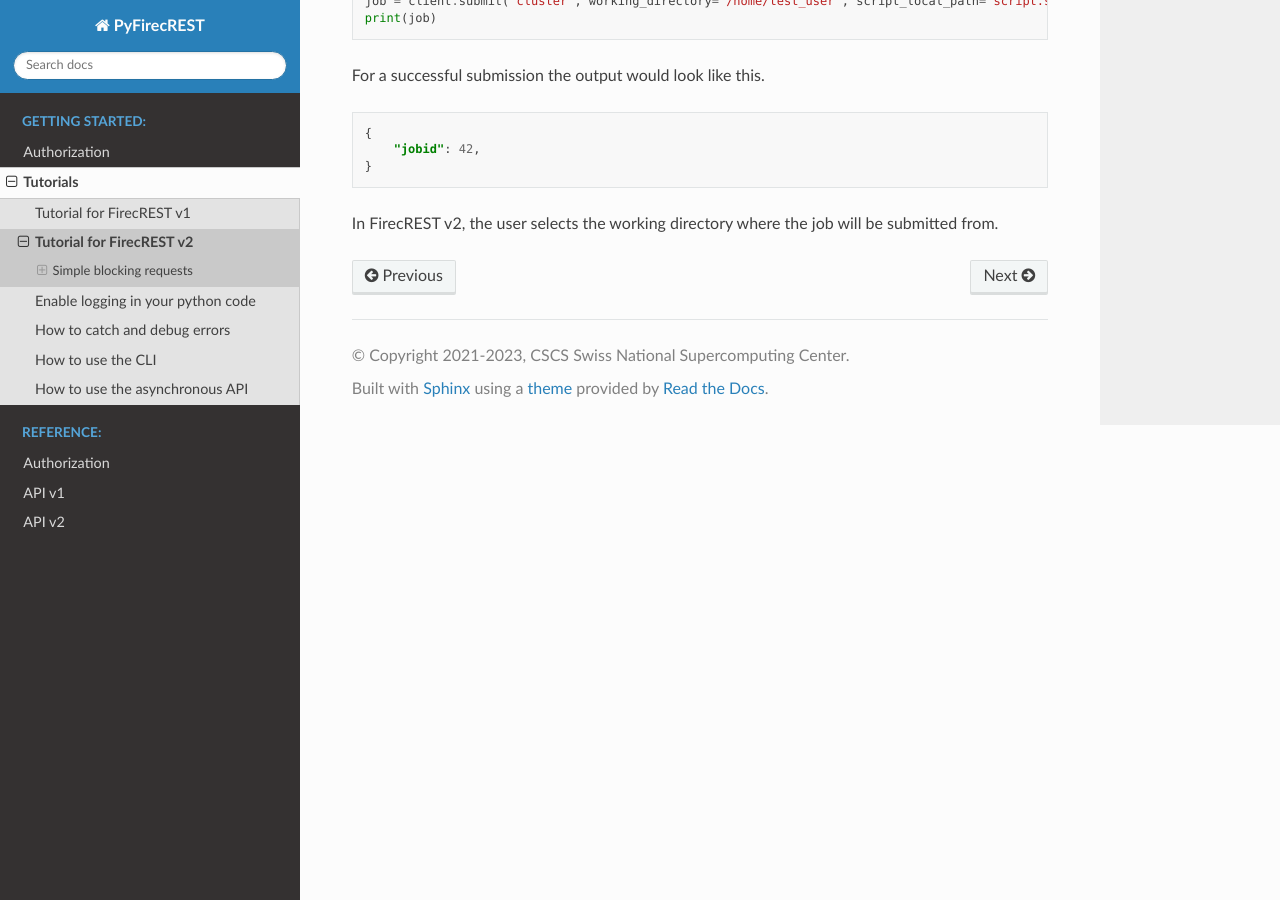
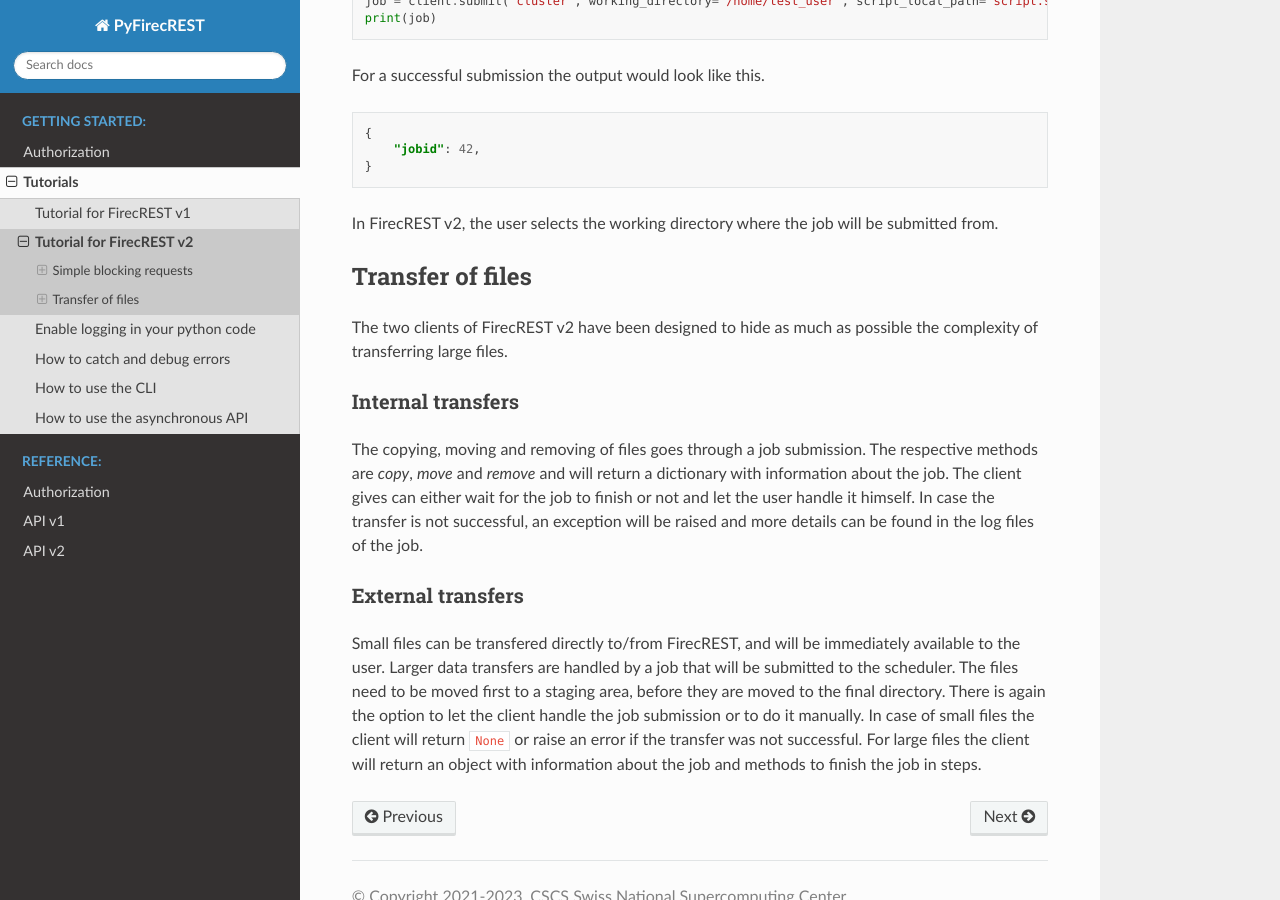
Before and after one commit to eth-cscs/pyfirecrest, a Sphinx documentation site: the page built from docs/source/tutorial_basic_v2.rst, in a window 1280 px wide and 900 px high, scrolled down 3561 px. Built offline with Sphinx 7.4.7 and the Read the Docs theme 3.1.0, drawn with Linux system fonts in a browser that asks for light colours.

Commit message:
Add docs

```diff
--- a/docs/source/tutorial_basic_v2.rst
+++ b/docs/source/tutorial_basic_v2.rst
@@ -199,7 +199,25 @@ For a successful submission the output would look like this.
 
 In FirecREST v2, the user selects the working directory where the job will be submitted from.
 
-.. Transfer of large files
-.. -----------------------
+Transfer of files
+-----------------
 
-.. TODO
+The two clients of FirecREST v2 have been designed to hide as much as possible the complexity of transferring large files.
+
+Internal transfers
+^^^^^^^^^^^^^^^^^^
+
+The copying, moving and removing of files goes through a job submission.
+The respective methods are `copy`, `move` and `remove` and will return a dictionary with information about the job.
+The client gives can either wait for the job to finish or not and let the user handle it himself.
+In case the transfer is not successful, an exception will be raised and more details can be found in the log files of the job.
+
+External transfers
+^^^^^^^^^^^^^^^^^^
+
+Small files can be transfered directly to/from FirecREST, and will be immediately available to the user.
+Larger data transfers are handled by a job that will be submitted to the scheduler.
+The files need to be moved first to a staging area, before they are moved to the final directory.
+There is again the option to let the client handle the job submission or to do it manually.
+In case of small files the client will return ``None`` or raise an error if the transfer was not successful.
+For large files the client will return an object with information about the job and methods to finish the job in steps.
```
Also changed, not shown: docs/source/reference_async_v2.rst (+14 -0 lines), docs/source/reference_sync_v2.rst (+14 -0 lines), 3 other files.
